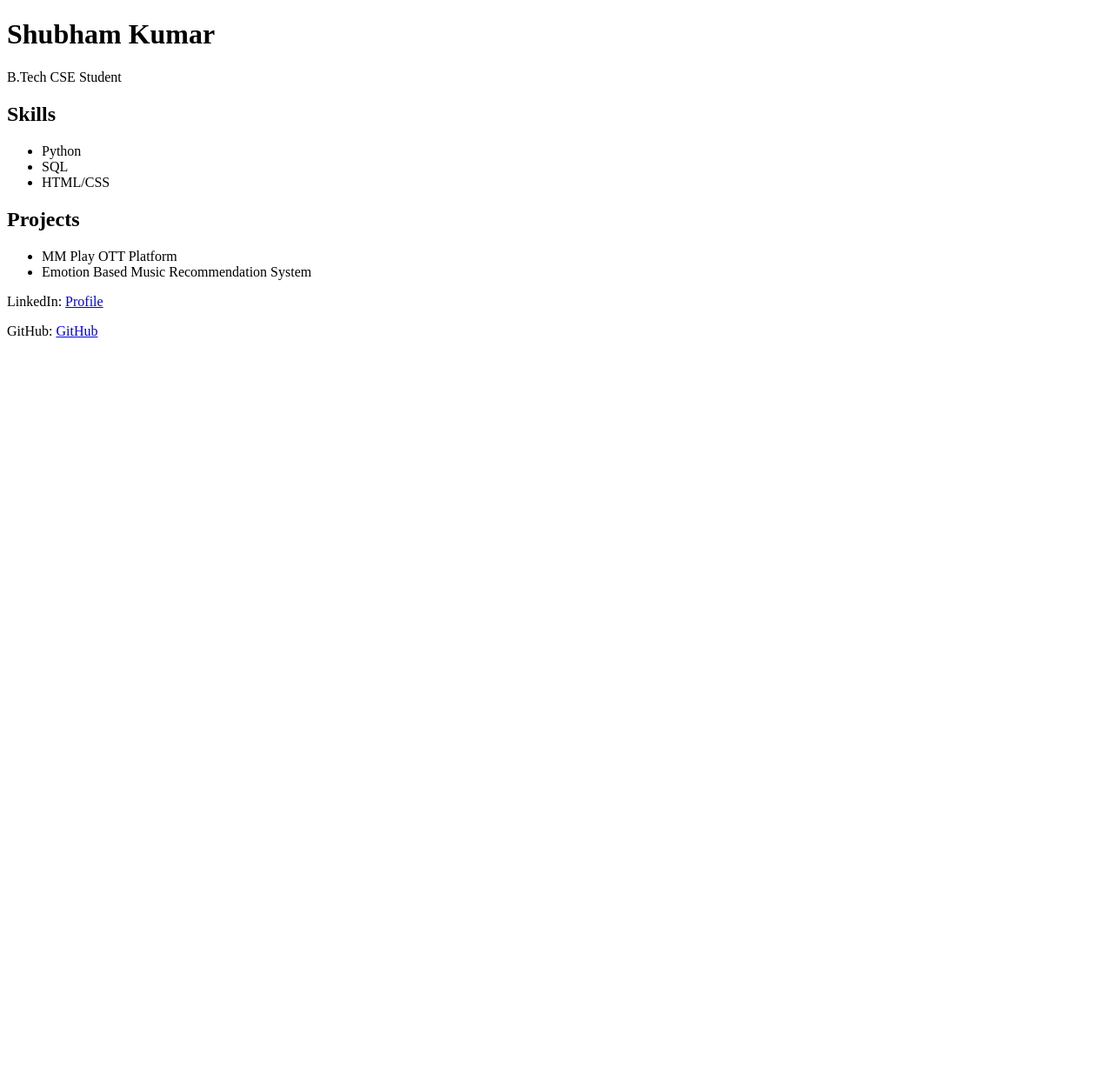
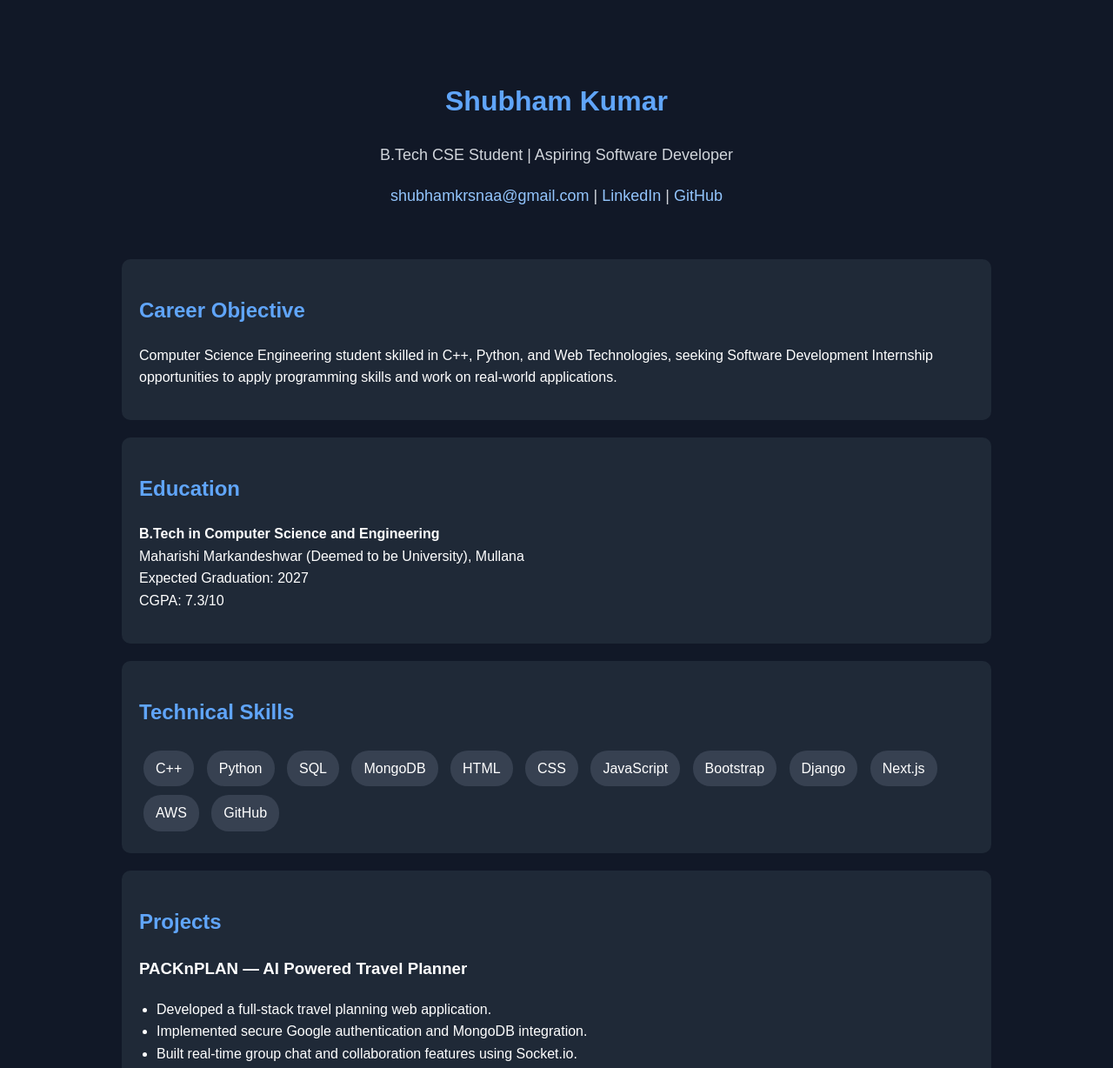
Before and after one commit to shubh-one/shubh-one.github.io, a plain HTML site: page index.html in a window 1280 px wide. Shown: the top 1228 px of the page at 87% size. Before the commit the page ends 800 px from the top, so only its background shows below. Drawn offline with Linux system fonts and the light colour scheme.

Commit message:
Update index.html

```diff
--- a/index.html
+++ b/index.html
@@ -1,37 +1,163 @@
 <!DOCTYPE html>
-<html>
+<html lang="en">
 <head>
-  <title>Shubham Kumar Portfolio</title>
+  <meta charset="UTF-8">
+  <meta name="viewport" content="width=device-width, initial-scale=1.0">
+  <title>Shubham Kumar | Portfolio</title>
+
+  <style>
+    body {
+      font-family: Arial, sans-serif;
+      background-color: #111827;
+      color: white;
+      margin: 0;
+      padding: 0;
+      line-height: 1.6;
+    }
+
+    .container {
+      width: 85%;
+      max-width: 1000px;
+      margin: auto;
+      padding: 30px 0;
+    }
+
+    h1, h2 {
+      color: #60a5fa;
+    }
+
+    .card {
+      background: #1f2937;
+      padding: 20px;
+      border-radius: 10px;
+      margin-bottom: 20px;
+    }
+
+    a {
+      color: #93c5fd;
+      text-decoration: none;
+    }
+
+    ul {
+      padding-left: 20px;
+    }
+
+    .top {
+      text-align: center;
+      padding: 40px 0;
+    }
+
+    .top p {
+      font-size: 18px;
+      color: #d1d5db;
+    }
+
+    .skills span {
+      display: inline-block;
+      background: #374151;
+      padding: 8px 14px;
+      margin: 5px;
+      border-radius: 20px;
+    }
+  </style>
 </head>
+
 <body>
+
+  <div class="container">
+
+    <div class="top">
       <h1>Shubham Kumar</h1>
-  <p>B.Tech CSE Student</p>
+      <p>B.Tech CSE Student | Aspiring Software Developer</p>
 
-  <h2>Skills</h2>
+      <p>
+        <a href="mailto:shubhamkrsnaa@gmail.com">shubhamkrsnaa@gmail.com</a> |
+        <a href="https://www.linkedin.com/in/shubhkrsna">LinkedIn</a> |
+        <a href="https://github.com/shubh-one">GitHub</a>
+      </p>
+    </div>
+
+    <div class="card">
+      <h2>Career Objective</h2>
+      <p>
+        Computer Science Engineering student skilled in C++, Python,
+        and Web Technologies, seeking Software Development Internship
+        opportunities to apply programming skills and work on real-world applications.
+      </p>
+    </div>
+
+    <div class="card">
+      <h2>Education</h2>
+
+      <p>
+        <strong>B.Tech in Computer Science and Engineering</strong><br>
+        Maharishi Markandeshwar (Deemed to be University), Mullana<br>
+        Expected Graduation: 2027<br>
+        CGPA: 7.3/10
+      </p>
+    </div>
+
+    <div class="card">
+      <h2>Technical Skills</h2>
+
+      <div class="skills">
+        <span>C++</span>
+        <span>Python</span>
+        <span>SQL</span>
+        <span>MongoDB</span>
+        <span>HTML</span>
+        <span>CSS</span>
+        <span>JavaScript</span>
+        <span>Bootstrap</span>
+        <span>Django</span>
+        <span>Next.js</span>
+        <span>AWS</span>
+        <span>GitHub</span>
+      </div>
+    </div>
+
+    <div class="card">
+      <h2>Projects</h2>
+
+      <h3>PACKnPLAN — AI Powered Travel Planner</h3>
       <ul>
-    <li>Python</li>
-    <li>SQL</li>
-    <li>HTML/CSS</li>
+        <li>Developed a full-stack travel planning web application.</li>
+        <li>Implemented secure Google authentication and MongoDB integration.</li>
+        <li>Built real-time group chat and collaboration features using Socket.io.</li>
       </ul>
 
-  <h2>Projects</h2>
+      <h3>Emotion Based Recommender</h3>
       <ul>
-    <li>MM Play OTT Platform</li>
-    <li>Emotion Based Music Recommendation System</li>
+        <li>Developed emotion detection system using OpenCV and deep learning.</li>
+        <li>Built Flask-based music recommendation web application.</li>
       </ul>
+    </div>
+
+    <div class="card">
+      <h2>Training Experience</h2>
 
       <p>
-    LinkedIn:
-    <a href="https://www.linkedin.com/in/shubhkrsna">
-      Profile
-    </a>
+        <strong>Software Development Trainee — Hoping Minds</strong><br>
+        May 2025
       </p>
 
-  <p>
-    GitHub:
-    <a href="https://github.com/shubh-one">
-      GitHub
-    </a>
-  </p>
+      <ul>
+        <li>Completed 6-week project-based training.</li>
+        <li>Worked on Emotion Based Recommender project.</li>
+        <li>Learned Django and database integration basics.</li>
+      </ul>
+    </div>
+
+    <div class="card">
+      <h2>Achievements</h2>
+
+      <ul>
+        <li>Hackathon Participant — GDG Hackureka 2025</li>
+        <li>Training Certificate — Hoping Minds (2025)</li>
+      </ul>
+    </div>
+
+  </div>
+
 </body>
 </html>
```
Lines whose indentation alone changed are shown as unchanged.
